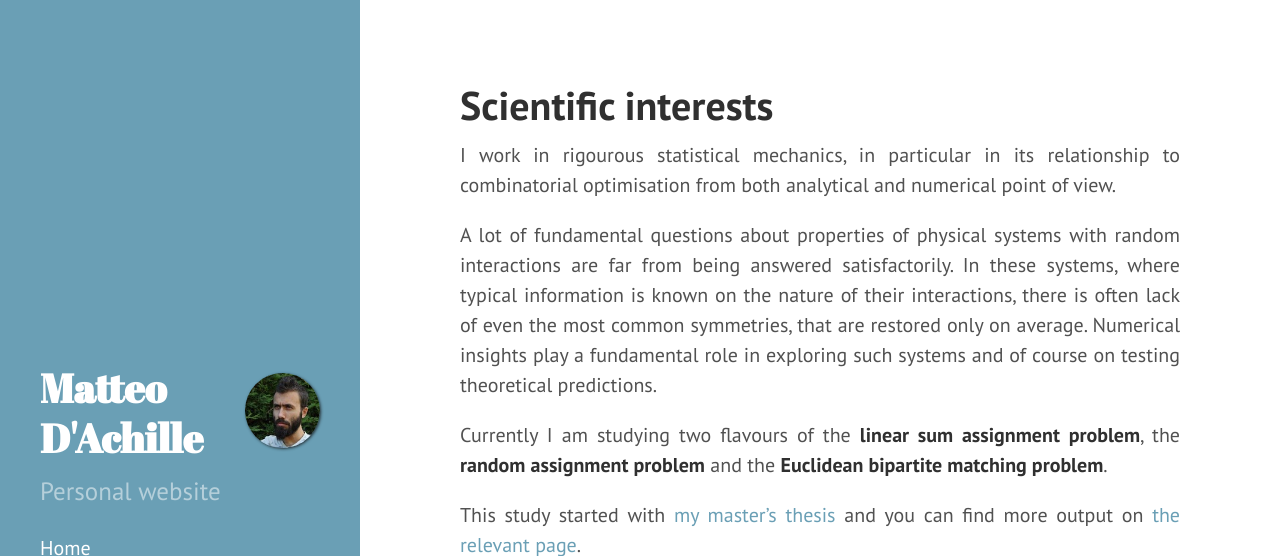
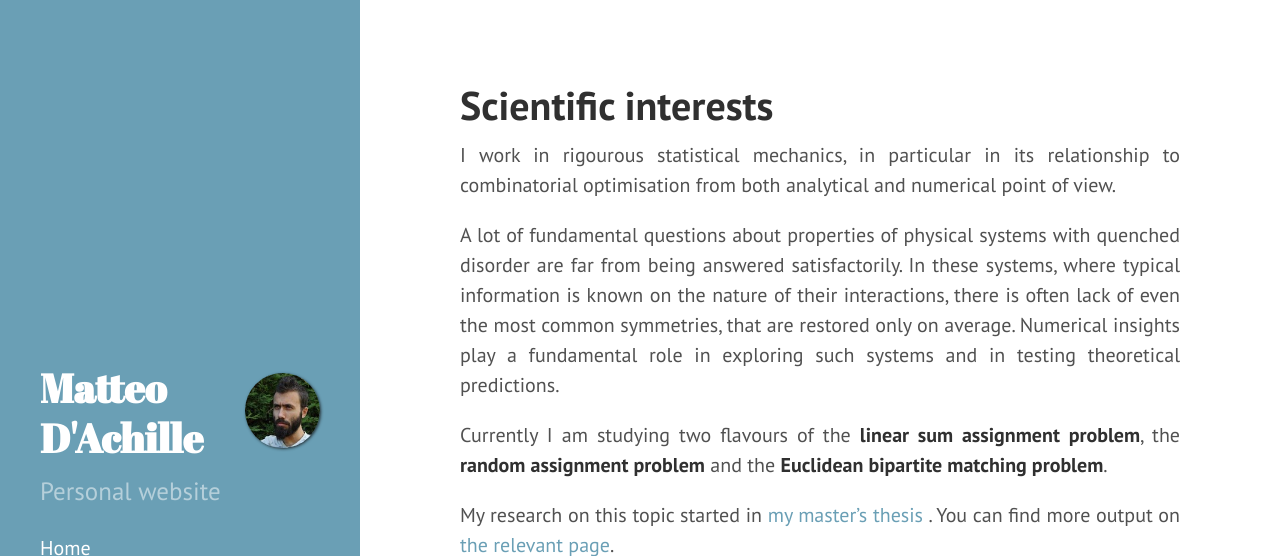
Before and after one commit to matteodachille/matteodachille.github.io, a Jekyll site: the page built from scientific-interests.md, in a window 1280 px wide and 900 px high, cut to the strip 0-556 px from the top of the window. Built offline with Jekyll 4.4.1, drawn with Linux system fonts in a browser that asks for light colours; nearby versions of some CDN libraries; some web fonts are replaced.

Commit message:
Corrected broken link, slightly moidified interests page

```diff
--- a/scientific-interests.md
+++ b/scientific-interests.md
@@ -11,13 +11,13 @@ I work in rigourous statistical mechanics, in particular in its relationship to
 {: .text-justify}
 
 
-A lot of fundamental questions about properties of physical systems with random interactions are far from being answered satisfactorily. In these systems, where typical information is known on the nature of their interactions, there is often lack of even the most common symmetries, that are restored only on average. Numerical insights play a fundamental role in exploring such systems and of course on testing theoretical predictions.
+A lot of fundamental questions about properties of physical systems with quenched disorder are far from being answered satisfactorily. In these systems, where typical information is known on the nature of their interactions, there is often lack of even the most common symmetries, that are restored only on average. Numerical insights play a fundamental role in exploring such systems and in testing theoretical predictions.
 {: .text-justify}
 
 Currently I am studying two flavours of the **linear sum assignment problem**, the **random assignment problem** and the **Euclidean bipartite matching problem**.
 {: .text-justify}
 
-This study started with [my master's thesis](downloads/masterthesis.pdf){:target="_blank"} and you can find more output on [the relevant page](/publications/).
+My research on this topic started in [my master's thesis](downloads/masterthesis.pdf){:target="_blank"} . You can find more output on [the relevant page](/publications).
 {: .text-justify}
 
 <div class="tf2d" markdown="block">
```
